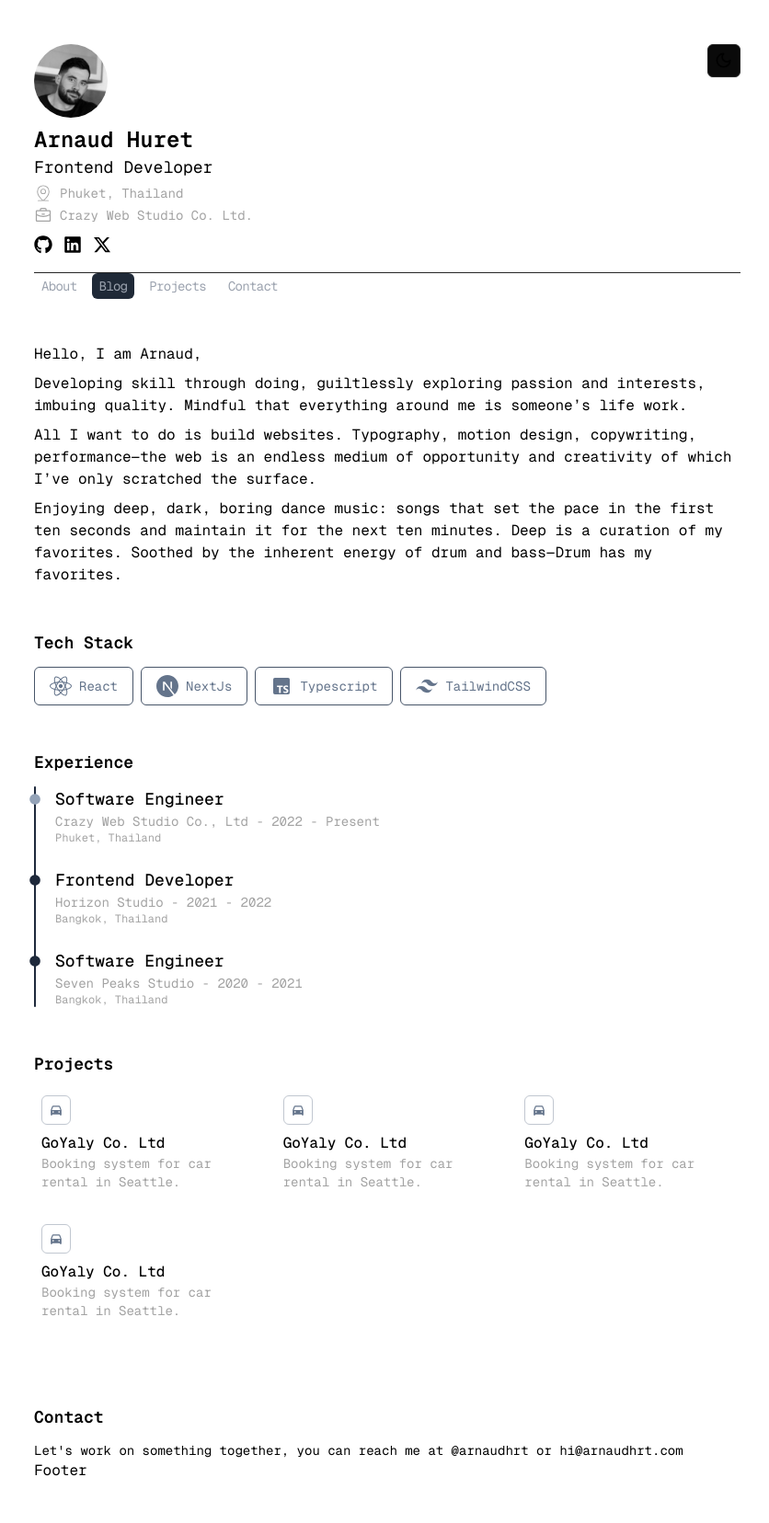
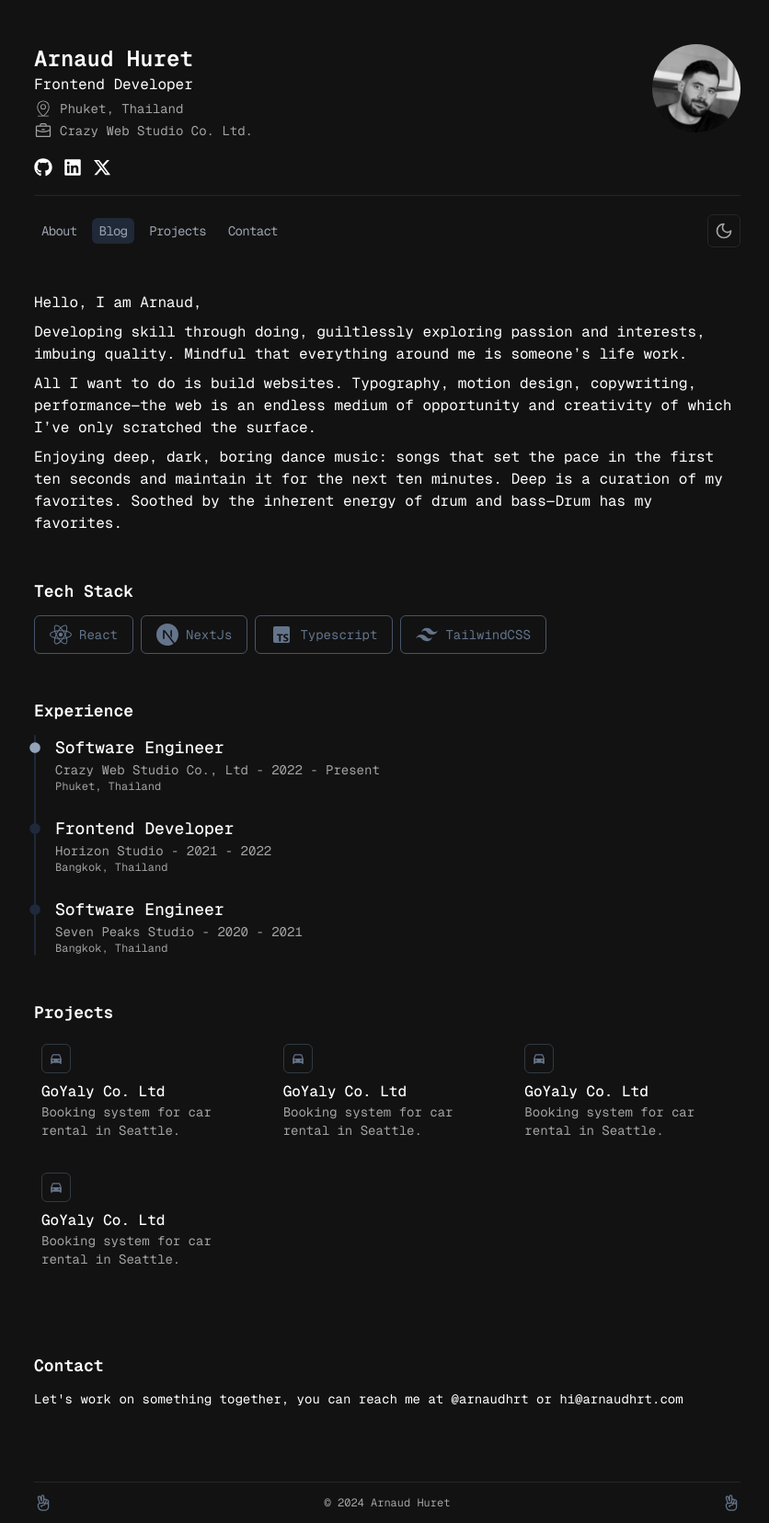
Before and after one commit to arnaudhrt/portfolio, a Next.js app: page / in a window 1280 px wide. Shown: the whole page at 92% size, without its empty margins (219-1055 px from the left). Before the commit the page ends 1611 px from the top, so only its background shows below. Built offline with nearby package versions, Linux system fonts and the light colour scheme.

Commit message:
fix dark mode button

```diff
--- a/app/layout.tsx
+++ b/app/layout.tsx
@@ -26,8 +26,8 @@ export default function RootLayout({
 }>) {
   return (
     <html lang="en">
-      <body className={` ${geistMono.className} antialiased dark`}>
-        <ThemeProvider attribute="class" defaultTheme="system" enableSystem disableTransitionOnChange>
+      <body className={` ${geistMono.className} antialiased`}>
+        <ThemeProvider attribute="class" defaultTheme="dark">
           {children}
         </ThemeProvider>
       </body>
--- a/app/page.tsx
+++ b/app/page.tsx
@@ -1,4 +1,4 @@
-import Intro from "@/components/Intro";
+import Header from "@/components/Header";
 import About from "@/components/About";
 import NavBar from "@/components/global/NavBar";
 import Experience from "@/components/Experience";
@@ -10,7 +10,7 @@ import Footer from "@/components/Footer";
 export default function Home() {
   return (
     <div className="width-[90%] max-w-screen-md mx-auto">
-      <Intro />
+      <Header />
       <div className="space-y-12">
         <NavBar />
         <About />
--- a/components/About.tsx
+++ b/components/About.tsx
@@ -2,7 +2,7 @@ import React from "react";
 
 export default function About() {
   return (
-    <div className="space-y-2">
+    <div className="space-y-2" id="about">
       <p>Hello, I am Arnaud,</p>
       <p>
         Developing skill through doing, guiltlessly exploring passion and interests, imbuing quality. Mindful that everything around me is someone’s
--- a/components/Contact.tsx
+++ b/components/Contact.tsx
@@ -4,7 +4,7 @@ import SectionTitle from "./global/SectionTitle";
 export default function Contact() {
   return (
     <div>
-      <SectionTitle>Contact</SectionTitle>
+      <SectionTitle id="contact">Contact</SectionTitle>
       <p className="text-sm">Let&#39;s work on something together, you can reach me at @arnaudhrt or hi@arnaudhrt.com</p>
     </div>
   );
--- a/components/Experience.tsx
+++ b/components/Experience.tsx
@@ -25,7 +25,7 @@ export default function Experience() {
   ];
   return (
     <div>
-      <SectionTitle>Experience</SectionTitle>
+      <SectionTitle id="experience">Experience</SectionTitle>
       <div className="flex">
         <div className="w-[2px] bg-slate-800 rounded-full"></div>
         <div className="space-y-6 relative left-[-7px]">
--- a/components/Footer.tsx
+++ b/components/Footer.tsx
@@ -1,5 +1,16 @@
+import { Separator } from "@/components/ui/separator";
 import React from "react";
+import { LiaHandPeace } from "react-icons/lia";
 
 export default function Footer() {
-  return <div>Footer</div>;
+  return (
+    <div className="mt-20 group pb-3">
+      <Separator className="mb-3" />
+      <div className="flex justify-between items-center text-xs text-muted-foreground">
+        <LiaHandPeace className="size-5 text-slate-500 group-hover:text-yellow-400 transition" />
+        <p>© 2024 Arnaud Huret</p>
+        <LiaHandPeace className="size-5 text-slate-500 group-hover:text-yellow-400 transition" />
+      </div>
+    </div>
+  );
 }
--- a/components/Intro.tsx
+++ b/components/Header.tsx
@@ -5,35 +5,35 @@ import { FaGithub, FaLinkedin } from "react-icons/fa";
 import { FaXTwitter } from "react-icons/fa6";
 import { PiMapPinLineLight } from "react-icons/pi";
 import Link from "next/link";
-import { ModeToggle } from "./global/ModeToggle";
 import { Separator } from "./ui/separator";
 import { PiBriefcase } from "react-icons/pi";
 
 export default function Intro() {
   return (
-    <div className="pt-12">
-      <div className="flex gap-4 justify-between">
+    <div className="pt-12 pb-5">
+      <div className="flex gap-4 justify-between items-center mb-5">
+        <div>
+          <h1 className="text-2xl font-bold ">Arnaud Huret</h1>
+          <h2 className="mb-1 text-base">Frontend Developer</h2>
+          <p className="mb-1 flex gap-2 items-center text-sm text-muted-foreground">
+            <PiMapPinLineLight className="size-5" />
+            Phuket, Thailand
+          </p>
+          <p className="flex gap-2 items-center text-sm text-muted-foreground">
+            <PiBriefcase className="size-5" />
+            Crazy Web Studio Co. Ltd.
+          </p>
+        </div>
         <Image
-          className="rounded-full size-20 grayscale mb-2"
+          className="rounded-full size-24 grayscale mb-2"
           src={profilePic}
           alt="Arnaud Huret React developer profile picture"
           width={100}
           height={100}
           priority
         />
-        <ModeToggle />
       </div>
-      <h1 className="text-2xl font-bold ">Arnaud Huret</h1>
-      <h2 className="mb-1 text-lg">Frontend Developer</h2>
-      <p className="mb-1 flex gap-2 items-center text-sm text-muted-foreground">
-        <PiMapPinLineLight className="size-5" />
-        Phuket, Thailand
-      </p>
-      <p className="flex gap-2 items-center mb-3 text-sm text-muted-foreground">
-        <PiBriefcase className="size-5" />
-        Crazy Web Studio Co. Ltd.
-      </p>
-      <div className="flex gap-3 items-center mb-5 ">
+      <div className="flex gap-3 items-center mb-5">
         <Link href="https://github.com/ahurert" target="_blank" rel="noopener noreferrer">
           <FaGithub className="size-5 hover:text-purple-500 transition" />
         </Link>
--- a/components/Projects.tsx
+++ b/components/Projects.tsx
@@ -29,7 +29,7 @@ export default function Projects() {
   ];
   return (
     <div className="pb-9">
-      <SectionTitle>Projects</SectionTitle>
+      <SectionTitle id="projects">Projects</SectionTitle>
       <div className="grid grid-cols-1 gap-5 md:grid-cols-2 lg:grid-cols-3">
         {projects.map((project, index) => (
           <div key={index}>
--- a/components/global/ModeToggle.tsx
+++ b/components/global/ModeToggle.tsx
@@ -3,27 +3,19 @@
 import * as React from "react";
 import { Moon, Sun } from "lucide-react";
 import { useTheme } from "next-themes";
-
 import { Button } from "@/components/ui/button";
-import { DropdownMenu, DropdownMenuContent, DropdownMenuItem, DropdownMenuTrigger } from "@/components/ui/dropdown-menu";
 
 export function ModeToggle() {
-  const { setTheme } = useTheme();
+  const { setTheme, theme } = useTheme();
+  const handleClick = () => {
+    setTheme(theme === "dark" ? "light" : "dark");
+  };
 
   return (
-    <DropdownMenu>
-      <DropdownMenuTrigger asChild>
-        <Button variant="outline" size="icon">
-          <Sun className="h-[1.2rem] w-[1.2rem] rotate-0 scale-100 transition-all dark:-rotate-90 dark:scale-0" />
-          <Moon className="absolute h-[1.2rem] w-[1.2rem] rotate-90 scale-0 transition-all dark:rotate-0 dark:scale-100" />
-          <span className="sr-only">Toggle theme</span>
-        </Button>
-      </DropdownMenuTrigger>
-      <DropdownMenuContent align="end">
-        <DropdownMenuItem onClick={() => setTheme("light")}>Light</DropdownMenuItem>
-        <DropdownMenuItem onClick={() => setTheme("dark")}>Dark</DropdownMenuItem>
-        <DropdownMenuItem onClick={() => setTheme("system")}>System</DropdownMenuItem>
-      </DropdownMenuContent>
-    </DropdownMenu>
+    <Button variant="outline" size="icon" onClick={handleClick} className="bg-transparent">
+      <Sun className="size-5 rotate-0 scale-100  transition-all dark:-rotate-180 dark:scale-0 text-muted-foreground duration-500" />
+      <Moon className="absolute size-5 rotate-180 scale-0 transition-all dark:rotate-0 dark:scale-100 text-muted-foreground duration-500" />
+      <span className="sr-only">Toggle theme</span>
+    </Button>
   );
 }
--- a/components/global/NavBar.tsx
+++ b/components/global/NavBar.tsx
@@ -1,8 +1,10 @@
 import React from "react";
+import { ModeToggle } from "./ModeToggle";
 
 export default function NavBar() {
   const navLinks = ["About", "Blog", "Projects", "Contact"];
   return (
+    <div className="flex justify-between items-center">
       <div className="flex gap-2 items-center">
         {navLinks.map((link, index) => (
           <a key={index} href={`#${link}`}>
@@ -13,5 +15,7 @@ export default function NavBar() {
           </a>
         ))}
       </div>
+      <ModeToggle />
+    </div>
   );
 }
--- a/components/global/SectionTitle.tsx
+++ b/components/global/SectionTitle.tsx
@@ -1,5 +1,14 @@
 import React from "react";
 
-export default function SectionTitle({ children }: React.PropsWithChildren) {
-  return <h2 className="mb-3 text-lg font-bold">{children}</h2>;
+interface SectionTitleProps {
+  children: React.ReactNode;
+  id?: string;
 }
+
+export default function SectionTitle({ children, id }: SectionTitleProps) {
+  return (
+    <h2 id={id} className="mb-3 text-lg font-bold">
+      {children}
+    </h2>
+  );
+}
```
Lines whose indentation alone changed are shown as unchanged.
